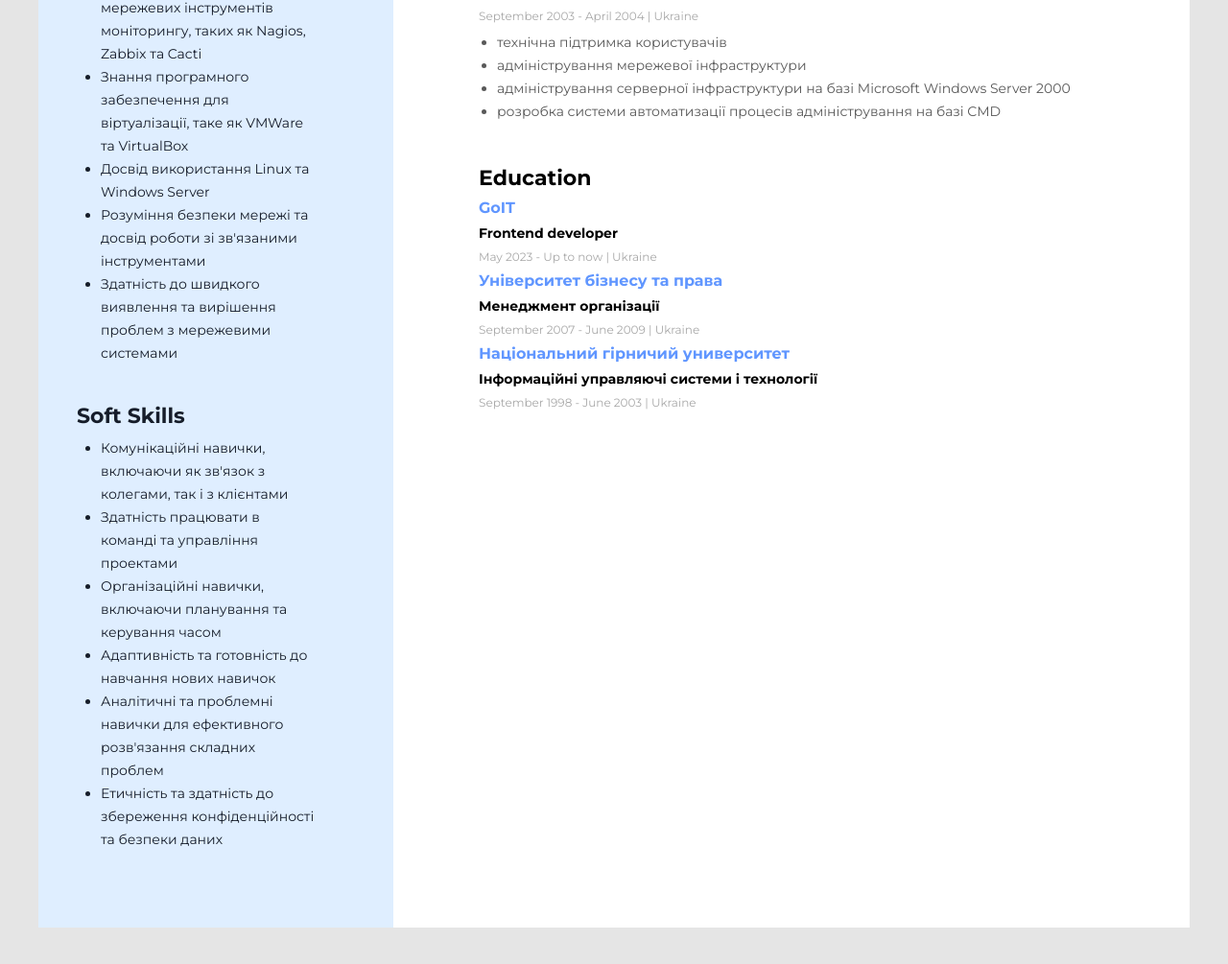
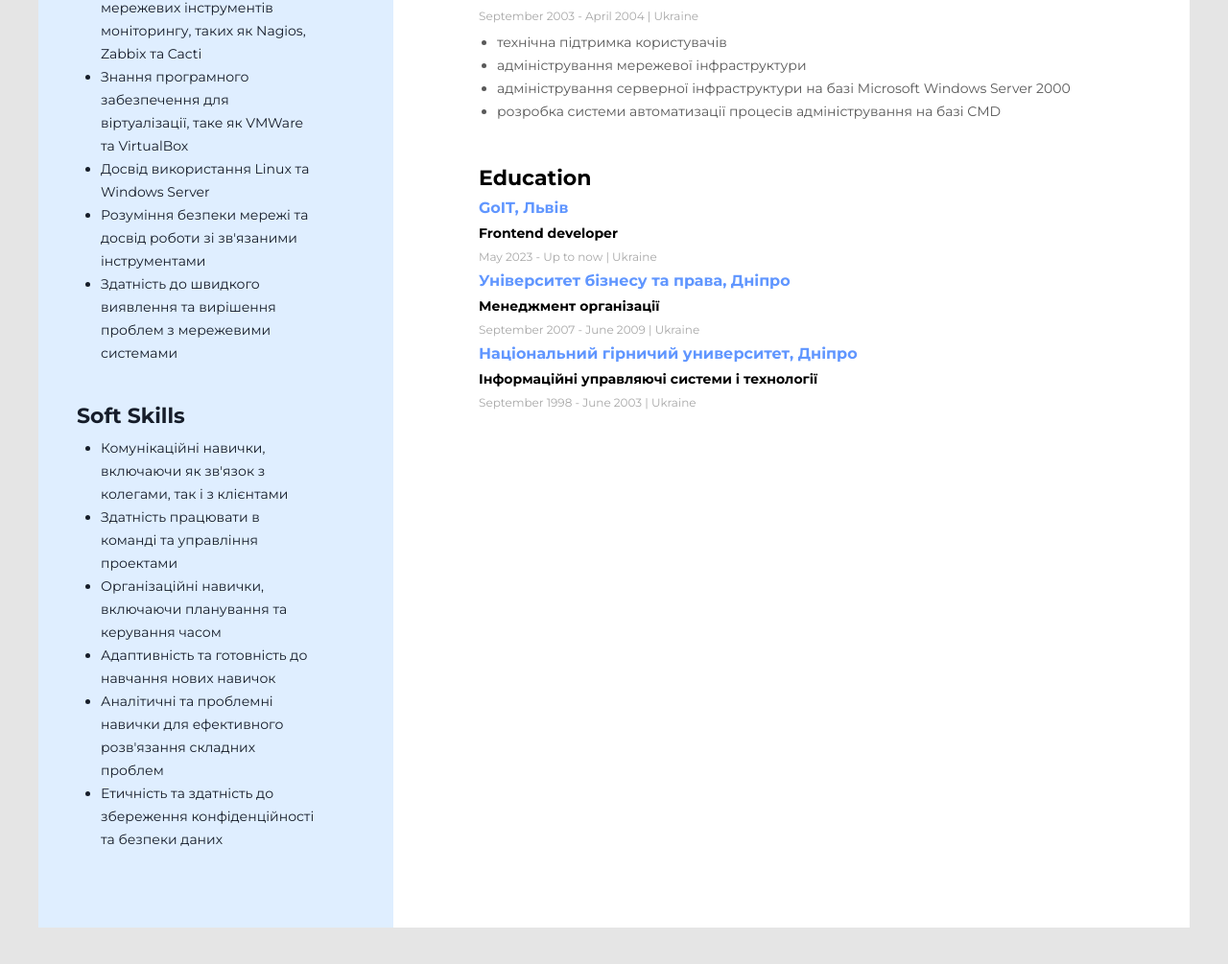
Before and after one commit to mmreva/myresume, a plain HTML site: page index.html in a window 1280 px wide. Shown: the part 991-1996 px from the top of the page at 96% size. Drawn offline with Linux system fonts and the light colour scheme.

Commit message:
Дніпро

```diff
--- a/index.html
+++ b/index.html
@@ -149,20 +149,22 @@
           <h3 class="main-content-title">Education</h3>
           <!-- education institution 1 -->
           <div>
-            <h4 class="education-institution">GoIT</h4>
+            <h4 class="education-institution">GoIT, Львів</h4>
             <h5 class="education-institution-spec">Frontend developer</h5>
             <p class="period">May 2023 - Up to now | Ukraine</p>
           </div>
           <!-- education institution 2 -->
           <div>
-            <h4 class="education-institution">Університет бізнесу та права</h4>
+            <h4 class="education-institution">
+              Університет бізнесу та права, Дніпро
+            </h4>
             <h5 class="education-institution-spec">Менеджмент організації</h5>
             <p class="period">September 2007 - June 2009 | Ukraine</p>
           </div>
           <!-- education institution 3 -->
           <div>
             <h4 class="education-institution">
-              Національний гірничий университет
+              Національний гірничий университет, Дніпро
             </h4>
             <h5 class="education-institution-spec">
               Інформаційні управляючі системи і технології
```
